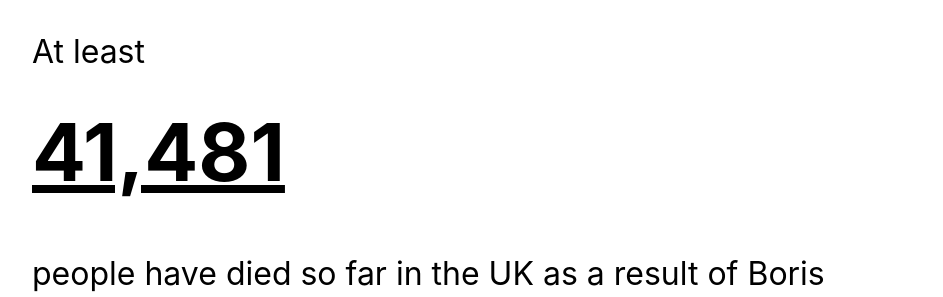
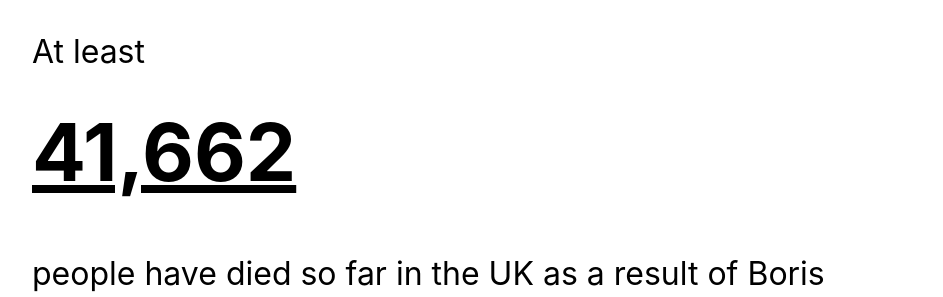
Before and after one commit to jacquescorbytuech/Boris-Johnson, a Jekyll site: the page built from index.html, in a window 1280 px wide. Shown: the top 297 px of the page, without its empty margins (168-1111 px from the left). Built offline with Jekyll 4.4.1, drawn with Linux system fonts in a browser that asks for light colours.

Commit message:
Update index.html

```diff
--- a/index.html
+++ b/index.html
@@ -3,7 +3,7 @@ layout: default
 ---
 
 <p>At least</p>
-<h1>41,481</h1>
+<h1>41,662</h1>
 <p>people have died so far in the UK as a result of Boris Johnson and his government's incompetent handling of the Covid-19 crisis.</p>
 <p>According to the Financial Times and data from the Office of National Statistics, this number is likely to be <a href="https://www.ft.com/content/3c53ab12-d859-4ceb-b262-f6a0221ca129">significantly higher</a>.</p>
 <p>Still happy to have this idiot leading the country?</p>
```
